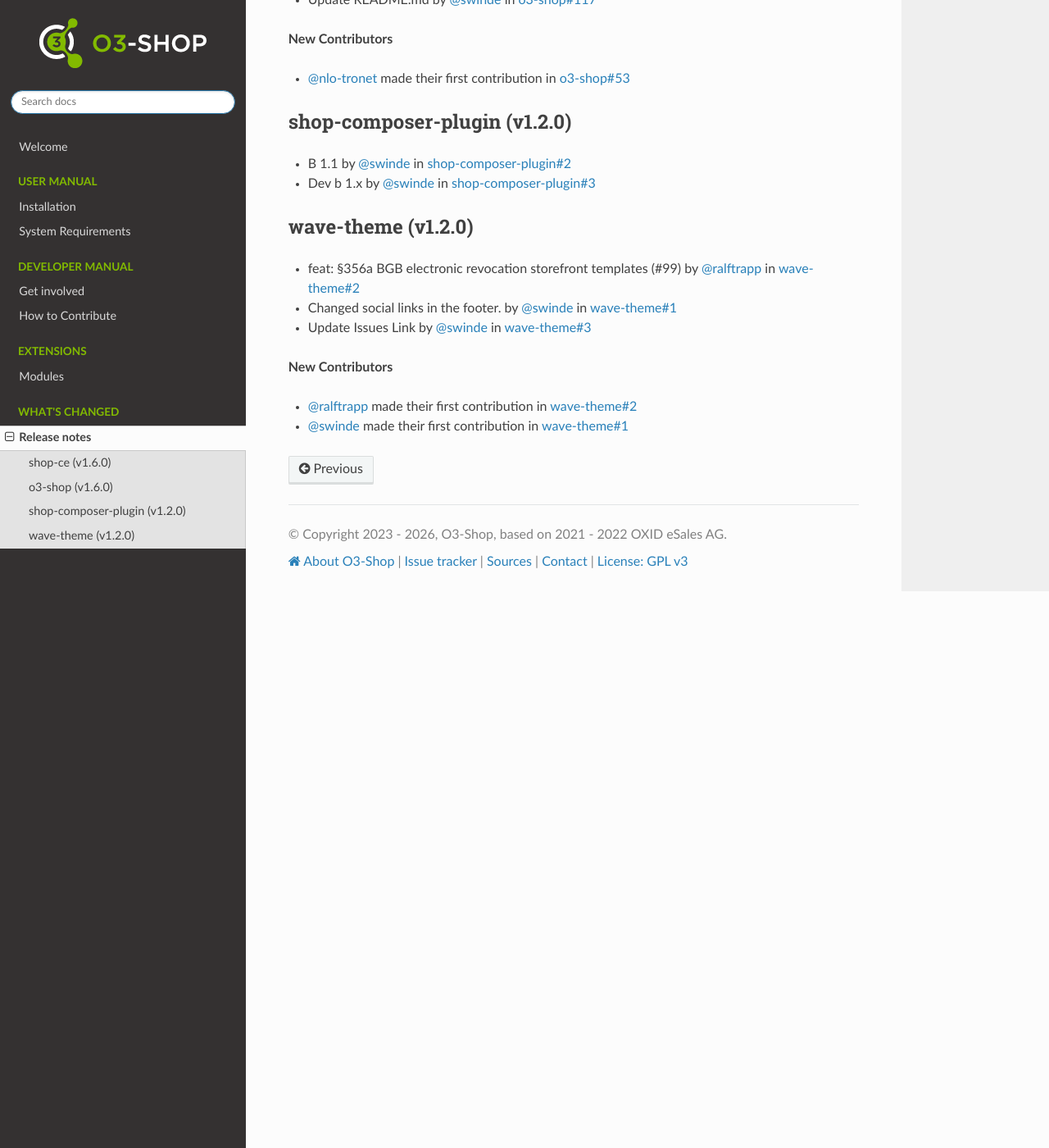
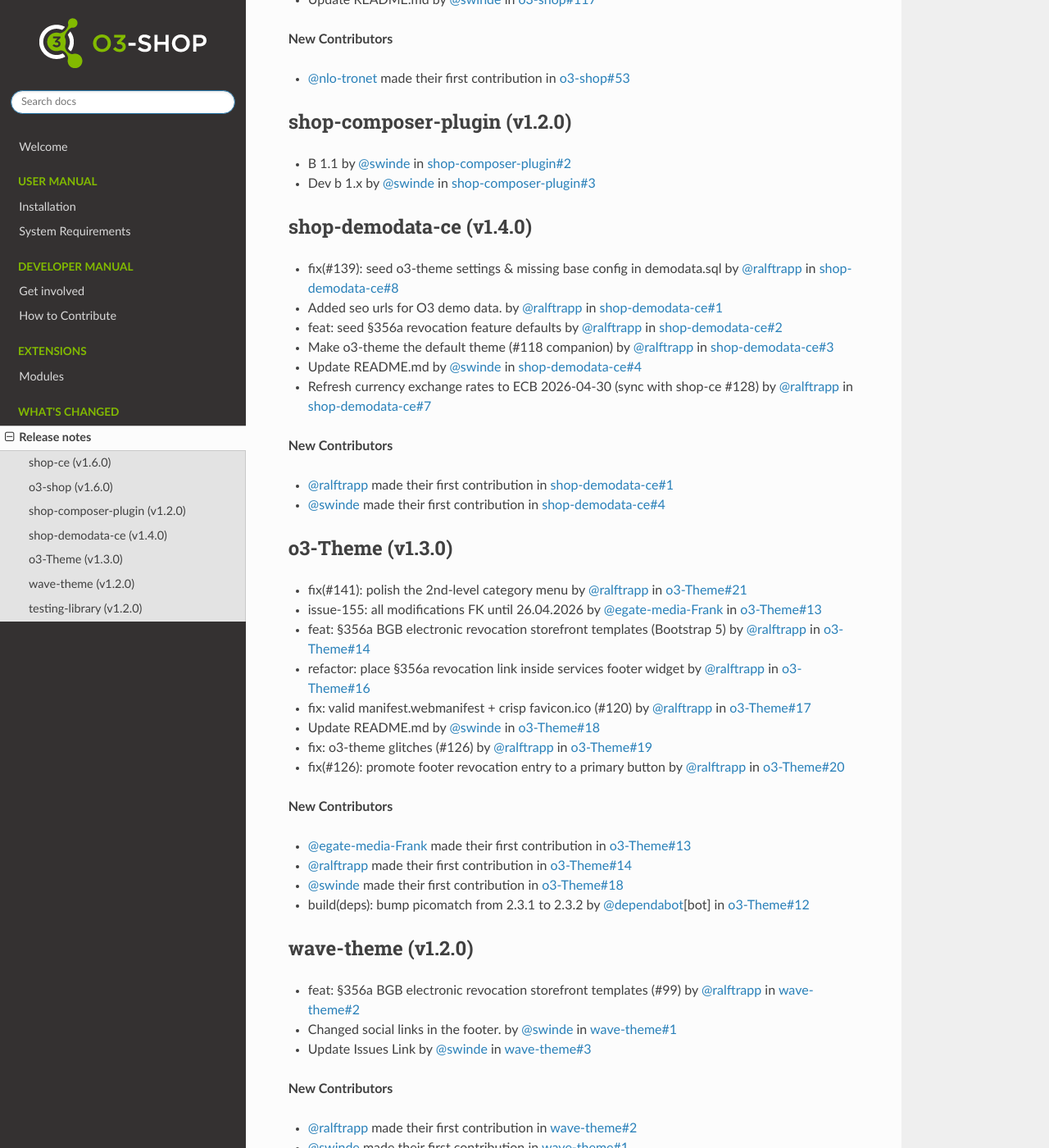
Before and after one commit to o3-shop/o3-documentation, a Sphinx documentation site: the page built from source/WhatsChanged.md, in a window 1280 px wide and 1400 px high, scrolled down 1030 px. Shown: the whole window at 82% size. Built offline with Sphinx 7.4.7 and the Read the Docs theme 3.1.0, drawn with Linux system fonts in a browser that asks for light colours; some of the changed text lies outside the part shown.

Commit message:
Add o3-Theme, shop-demodata-ce, testing-library to release notes
These three repos also ship as part of the 1.6.0 release window but
were missing from tools/repos.txt. Adding them surfaces:

- o3-Theme (v1.3.0)        — main O3 theme
- shop-demodata-ce (v1.4.0) — demo data
- testing-library (v1.2.0)  — testing helpers

Note that o3-Theme uses capital "T" — GitHub repo paths are
case-sensitive on the REST API.

Co-Authored-By: Claude Opus 4.7 (1M context) <noreply@anthropic.com>

```diff
--- a/source/WhatsChanged.md
+++ b/source/WhatsChanged.md
@@ -43,6 +43,38 @@ _Aggregated from releases across the o3-shop GitHub organisation since <a target
 * B 1.1 by <a target="_blank" rel="noopener" href="https://github.com/swinde">@swinde</a> in <a target="_blank" rel="noopener" href="https://github.com/o3-shop/shop-composer-plugin/pull/2">shop-composer-plugin#2</a>
 * Dev b 1.x by <a target="_blank" rel="noopener" href="https://github.com/swinde">@swinde</a> in <a target="_blank" rel="noopener" href="https://github.com/o3-shop/shop-composer-plugin/pull/3">shop-composer-plugin#3</a>
 
+## shop-demodata-ce (v1.4.0)
+
+* fix(#139): seed o3-theme settings & missing base config in demodata.sql by <a target="_blank" rel="noopener" href="https://github.com/ralftrapp">@ralftrapp</a> in <a target="_blank" rel="noopener" href="https://github.com/o3-shop/shop-demodata-ce/pull/8">shop-demodata-ce#8</a>
+* Added seo urls for O3 demo data. by <a target="_blank" rel="noopener" href="https://github.com/ralftrapp">@ralftrapp</a> in <a target="_blank" rel="noopener" href="https://github.com/o3-shop/shop-demodata-ce/pull/1">shop-demodata-ce#1</a>
+* feat: seed §356a revocation feature defaults by <a target="_blank" rel="noopener" href="https://github.com/ralftrapp">@ralftrapp</a> in <a target="_blank" rel="noopener" href="https://github.com/o3-shop/shop-demodata-ce/pull/2">shop-demodata-ce#2</a>
+* Make o3-theme the default theme (#118 companion) by <a target="_blank" rel="noopener" href="https://github.com/ralftrapp">@ralftrapp</a> in <a target="_blank" rel="noopener" href="https://github.com/o3-shop/shop-demodata-ce/pull/3">shop-demodata-ce#3</a>
+* Update README.md by <a target="_blank" rel="noopener" href="https://github.com/swinde">@swinde</a> in <a target="_blank" rel="noopener" href="https://github.com/o3-shop/shop-demodata-ce/pull/4">shop-demodata-ce#4</a>
+* Refresh currency exchange rates to ECB 2026-04-30 (sync with shop-ce #128) by <a target="_blank" rel="noopener" href="https://github.com/ralftrapp">@ralftrapp</a> in <a target="_blank" rel="noopener" href="https://github.com/o3-shop/shop-demodata-ce/pull/7">shop-demodata-ce#7</a>
+
+**New Contributors**
+
+* <a target="_blank" rel="noopener" href="https://github.com/ralftrapp">@ralftrapp</a> made their first contribution in <a target="_blank" rel="noopener" href="https://github.com/o3-shop/shop-demodata-ce/pull/1">shop-demodata-ce#1</a>
+* <a target="_blank" rel="noopener" href="https://github.com/swinde">@swinde</a> made their first contribution in <a target="_blank" rel="noopener" href="https://github.com/o3-shop/shop-demodata-ce/pull/4">shop-demodata-ce#4</a>
+
+## o3-Theme (v1.3.0)
+
+* fix(#141): polish the 2nd-level category menu by <a target="_blank" rel="noopener" href="https://github.com/ralftrapp">@ralftrapp</a> in <a target="_blank" rel="noopener" href="https://github.com/o3-shop/o3-Theme/pull/21">o3-Theme#21</a>
+* issue-155: all modifications FK until 26.04.2026 by <a target="_blank" rel="noopener" href="https://github.com/egate-media-Frank">@egate-media-Frank</a> in <a target="_blank" rel="noopener" href="https://github.com/o3-shop/o3-Theme/pull/13">o3-Theme#13</a>
+* feat: §356a BGB electronic revocation storefront templates (Bootstrap 5) by <a target="_blank" rel="noopener" href="https://github.com/ralftrapp">@ralftrapp</a> in <a target="_blank" rel="noopener" href="https://github.com/o3-shop/o3-Theme/pull/14">o3-Theme#14</a>
+* refactor: place §356a revocation link inside services footer widget by <a target="_blank" rel="noopener" href="https://github.com/ralftrapp">@ralftrapp</a> in <a target="_blank" rel="noopener" href="https://github.com/o3-shop/o3-Theme/pull/16">o3-Theme#16</a>
+* fix: valid manifest.webmanifest + crisp favicon.ico (#120) by <a target="_blank" rel="noopener" href="https://github.com/ralftrapp">@ralftrapp</a> in <a target="_blank" rel="noopener" href="https://github.com/o3-shop/o3-Theme/pull/17">o3-Theme#17</a>
+* Update README.md by <a target="_blank" rel="noopener" href="https://github.com/swinde">@swinde</a> in <a target="_blank" rel="noopener" href="https://github.com/o3-shop/o3-Theme/pull/18">o3-Theme#18</a>
+* fix: o3-theme glitches (#126) by <a target="_blank" rel="noopener" href="https://github.com/ralftrapp">@ralftrapp</a> in <a target="_blank" rel="noopener" href="https://github.com/o3-shop/o3-Theme/pull/19">o3-Theme#19</a>
+* fix(#126): promote footer revocation entry to a primary button by <a target="_blank" rel="noopener" href="https://github.com/ralftrapp">@ralftrapp</a> in <a target="_blank" rel="noopener" href="https://github.com/o3-shop/o3-Theme/pull/20">o3-Theme#20</a>
+
+**New Contributors**
+
+* <a target="_blank" rel="noopener" href="https://github.com/egate-media-Frank">@egate-media-Frank</a> made their first contribution in <a target="_blank" rel="noopener" href="https://github.com/o3-shop/o3-Theme/pull/13">o3-Theme#13</a>
+* <a target="_blank" rel="noopener" href="https://github.com/ralftrapp">@ralftrapp</a> made their first contribution in <a target="_blank" rel="noopener" href="https://github.com/o3-shop/o3-Theme/pull/14">o3-Theme#14</a>
+* <a target="_blank" rel="noopener" href="https://github.com/swinde">@swinde</a> made their first contribution in <a target="_blank" rel="noopener" href="https://github.com/o3-shop/o3-Theme/pull/18">o3-Theme#18</a>
+* build(deps): bump picomatch from 2.3.1 to 2.3.2 by <a target="_blank" rel="noopener" href="https://github.com/dependabot">@dependabot</a>[bot] in <a target="_blank" rel="noopener" href="https://github.com/o3-shop/o3-Theme/pull/12">o3-Theme#12</a>
+
 ## wave-theme (v1.2.0)
 
 * feat: §356a BGB electronic revocation storefront templates (#99) by <a target="_blank" rel="noopener" href="https://github.com/ralftrapp">@ralftrapp</a> in <a target="_blank" rel="noopener" href="https://github.com/o3-shop/wave-theme/pull/2">wave-theme#2</a>
@@ -53,3 +85,7 @@ _Aggregated from releases across the o3-shop GitHub organisation since <a target
 
 * <a target="_blank" rel="noopener" href="https://github.com/ralftrapp">@ralftrapp</a> made their first contribution in <a target="_blank" rel="noopener" href="https://github.com/o3-shop/wave-theme/pull/2">wave-theme#2</a>
 * <a target="_blank" rel="noopener" href="https://github.com/swinde">@swinde</a> made their first contribution in <a target="_blank" rel="noopener" href="https://github.com/o3-shop/wave-theme/pull/1">wave-theme#1</a>
+
+## testing-library (v1.2.0)
+
+* fix: no fail on debug Logs. by <a target="_blank" rel="noopener" href="https://github.com/nlo-tronet">@nlo-tronet</a> in <a target="_blank" rel="noopener" href="https://github.com/o3-shop/testing-library/pull/3">testing-library#3</a>
```
Also changed, not shown: other parts of source/WhatsChanged.md (+1 -1 lines), 18 other files.
